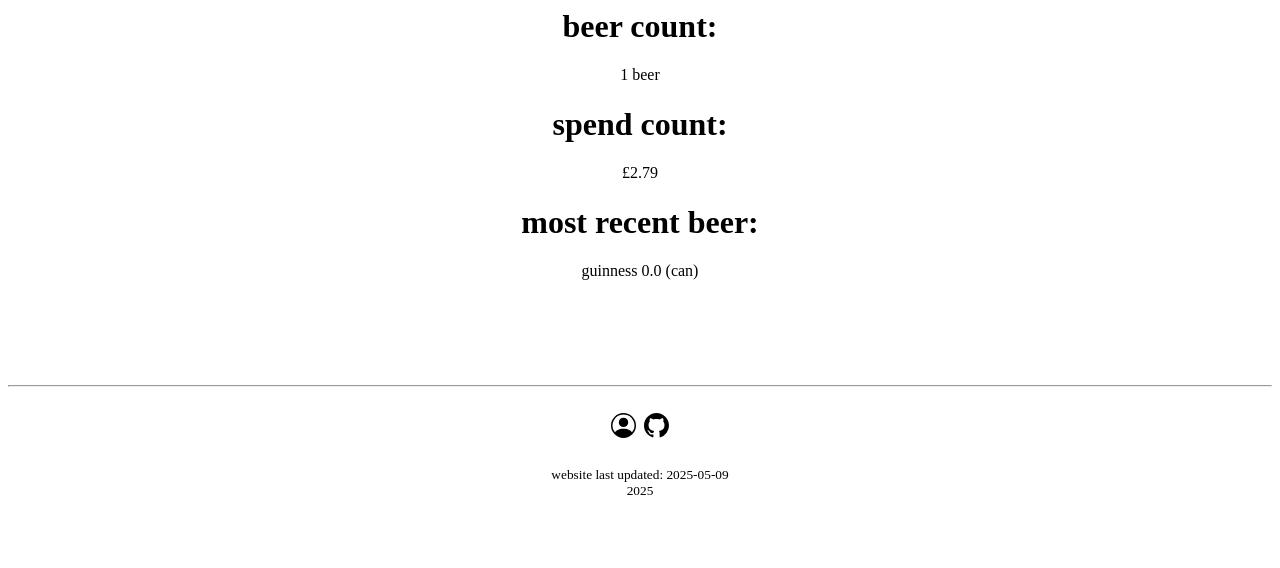
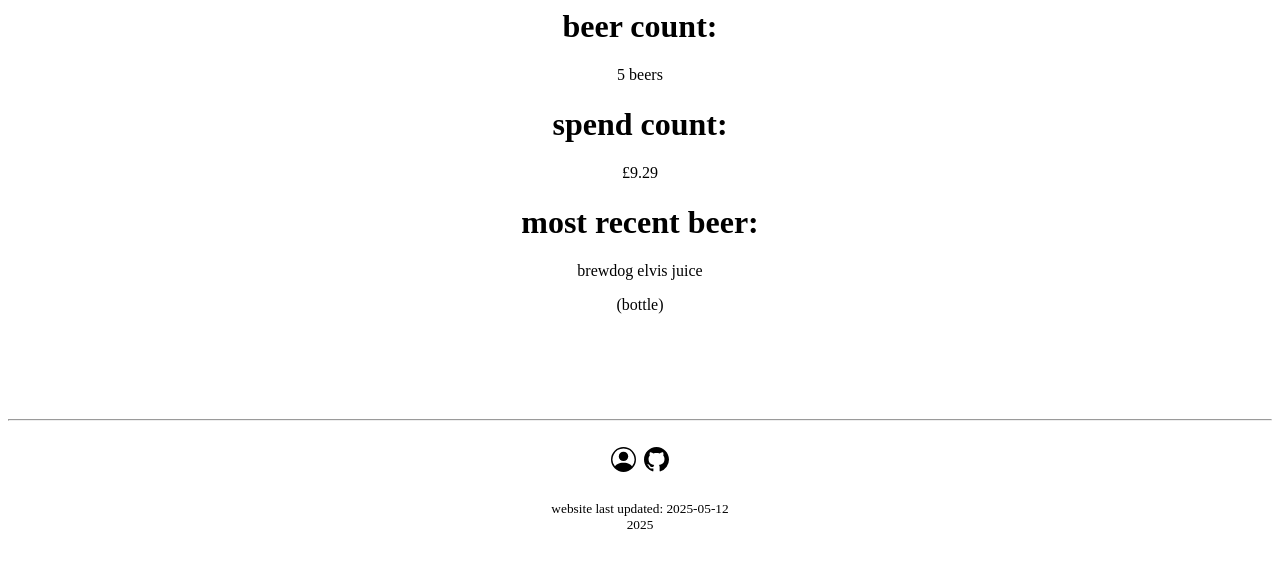
Before and after one commit to looooris/beer, a plain HTML site: page index.html in a window 1280 px wide. Drawn offline with Linux system fonts and the light colour scheme.

Commit message:
Update index.html

```diff
--- a/index.html
+++ b/index.html
@@ -6,11 +6,11 @@
     </head>
     <body style="text-align: center;">
         <h1>beer count:</h1>
-        <p>1 beer</p>
+        <p>5 beers</p>
         <h1>spend count:</h1>
-        <p>£2.79</p>
+        <p>£9.29</p>
         <h1>most recent beer:</h1>
-        <p>guinness 0.0 (can)</p>
+        <p>brewdog elvis juice</p> (bottle)</p>
         <marquee><h1>🍺</h1></marquee>
         <hr />
         <h1><a href="https://loris.uk"><svg xmlns="http://www.w3.org/2000/svg" width="25" height="25" fill="black" class="bi bi-person-circle" viewBox="0 0 16 16">
@@ -19,7 +19,7 @@
           </svg></a> <a href="https://github.com/looooris"><svg xmlns="http://www.w3.org/2000/svg" width="25" height="25" fill="black" class="bi bi-github" viewBox="0 0 16 16">
             <path d="M8 0C3.58 0 0 3.58 0 8c0 3.54 2.29 6.53 5.47 7.59.4.07.55-.17.55-.38 0-.19-.01-.82-.01-1.49-2.01.37-2.53-.49-2.69-.94-.09-.23-.48-.94-.82-1.13-.28-.15-.68-.52-.01-.53.63-.01 1.08.58 1.23.82.72 1.21 1.87.87 2.33.66.07-.52.28-.87.51-1.07-1.78-.2-3.64-.89-3.64-3.95 0-.87.31-1.59.82-2.15-.08-.2-.36-1.02.08-2.12 0 0 .67-.21 2.2.82.64-.18 1.32-.27 2-.27s1.36.09 2 .27c1.53-1.04 2.2-.82 2.2-.82.44 1.1.16 1.92.08 2.12.51.56.82 1.27.82 2.15 0 3.07-1.87 3.75-3.65 3.95.29.25.54.73.54 1.48 0 1.07-.01 1.93-.01 2.2 0 .21.15.46.55.38A8.01 8.01 0 0 0 16 8c0-4.42-3.58-8-8-8"/>
           </svg></a></h1>
-        <small>website last updated: 2025-05-09</small><br />
+        <small>website last updated: 2025-05-12</small><br />
         <small>2025</small>
 
     </body>
```
